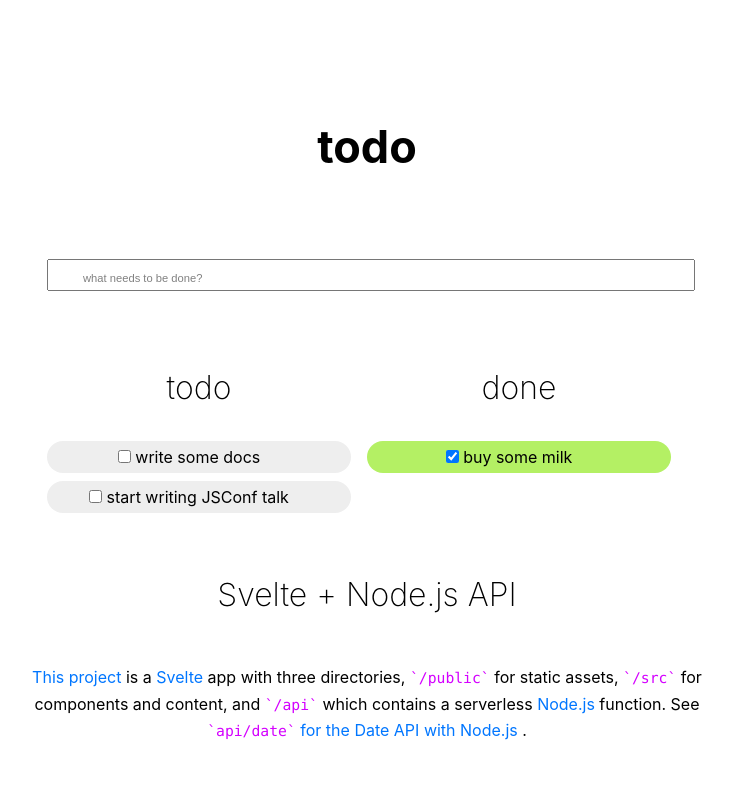
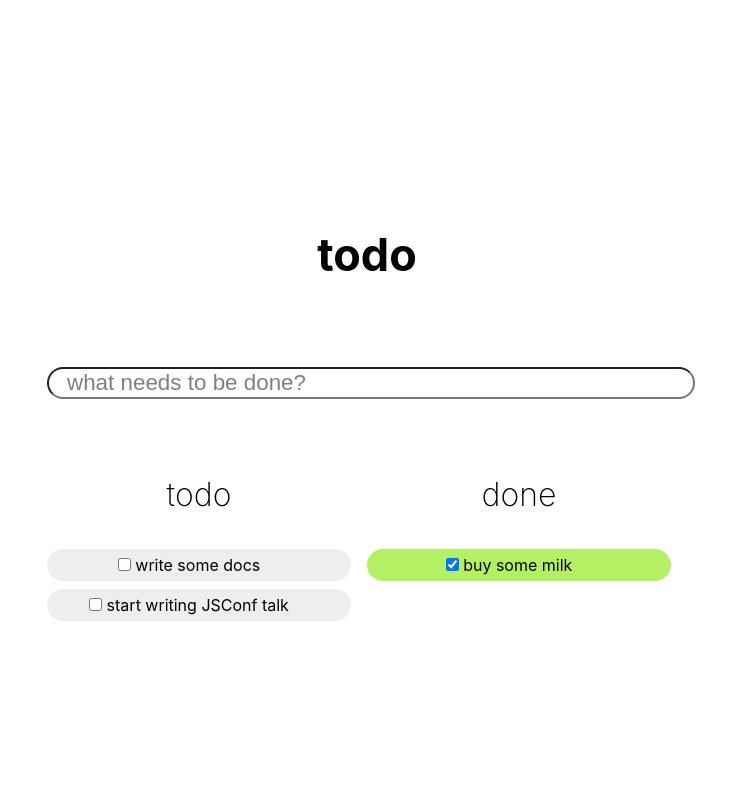
Before and after one commit to syoung5345/to-do, a Svelte app: page / in a window 1280 px wide. Shown: the top 800 px of the page, without its empty margins (273-1006 px from the left). Built offline with nearby package versions, Linux system fonts and the light colour scheme; no server answers.

Commit message:
Update styling

```diff
--- a/src/App.svelte
+++ b/src/App.svelte
@@ -89,12 +89,15 @@
 		user-select: none;
 	}
 
-	input { margin: 0 }
+	input {
+    margin: 0;
+    border-radius: 1rem;
+  }
 
   ::placeholder {
-    font-size: .5em;
+    font-size: 1em;
     color: gray;
-    padding: 2rem;
+    padding-left: 1rem;
   }
 
 	.right label {
@@ -159,7 +162,7 @@
     </div>
   </div>
 
-  <h2>Svelte + Node.js API</h2>
+  <!-- <h2>Svelte + Node.js API</h2>
   <p>
     <a
       href="https://github.com/zeit/now/tree/master/examples/svelte"
@@ -186,5 +189,5 @@
   </p>
   <br />
   <h2>The date according to Node.js is:</h2>
-  <p>{date ? date : 'Loading date...'}</p>
+  <p>{date ? date : 'Loading date...'}</p> -->
 </main>
```
